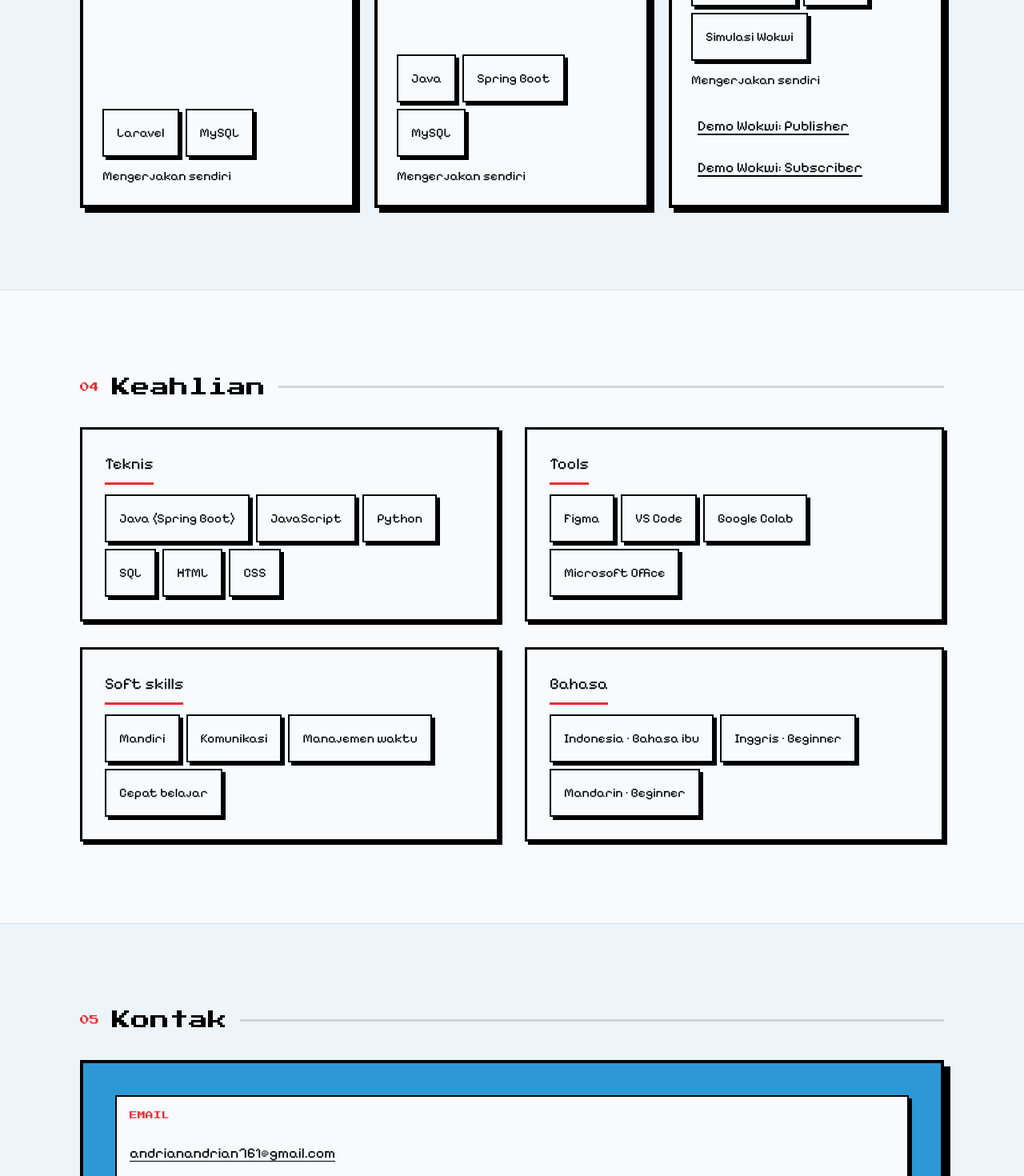
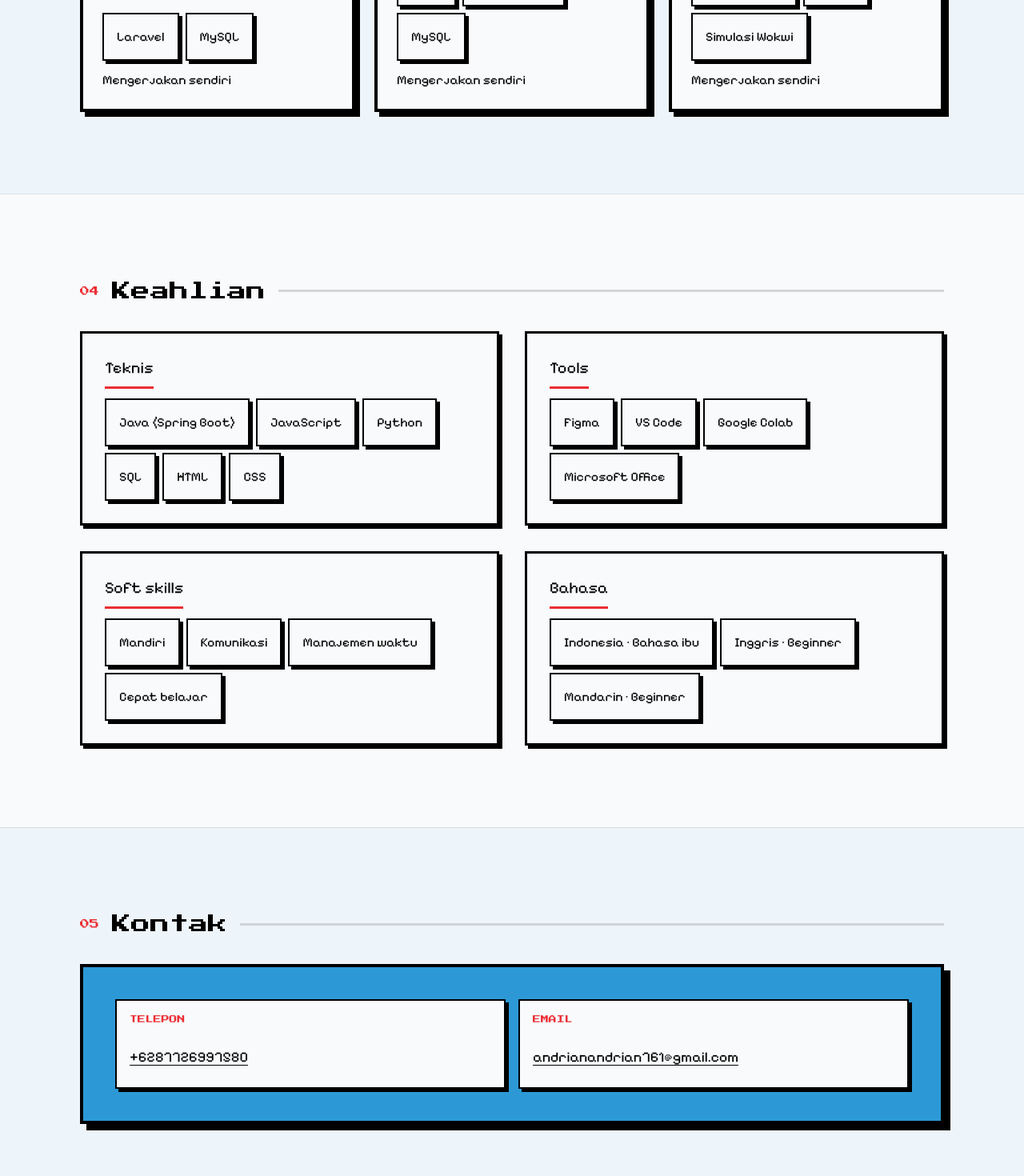
Before and after one commit to RETXSD/CV, a React (Vite) app: page / in a window 1280 px wide. Shown: the part 2400-3870 px from the top of the page at 80% size. Built offline with nearby package versions, Linux system fonts and the light colour scheme.

Commit message:
Update contact and project card

```diff
--- a/src/data/content.js
+++ b/src/data/content.js
@@ -7,7 +7,7 @@ export const content = {
   contact: {
     city: "Tangerang",
     email: "andrianandrian761@gmail.com",
-    phone: null,
+    phone: "+6287726997580",
     linkedin: null,
     github: null,
   },
--- a/src/sections/project-card.jsx
+++ b/src/sections/project-card.jsx
@@ -1,6 +1,6 @@
 import { Badge } from "@/components/ui/badge";
 import { Card } from "@/components/ui/card";
-import { ExternalLink } from "@/components/ui/external-link";
+
 
 export function ProjectCard({ project }) {
   return (
@@ -17,15 +17,6 @@ export function ProjectCard({ project }) {
           {project.badge && <Badge tone="alert">{project.badge}</Badge>}
         </div>
         <p className="font-body text-ink text-sm leading-normal">{project.role}</p>
-        {project.links.length > 0 && (
-          <ul className="flex flex-col gap-2 pt-3">
-            {project.links.map((link) => (
-              <li key={link.url}>
-                <ExternalLink href={link.url}>{link.label}</ExternalLink>
-              </li>
-            ))}
-          </ul>
-        )}
       </Card>
     </div>
   );
```
